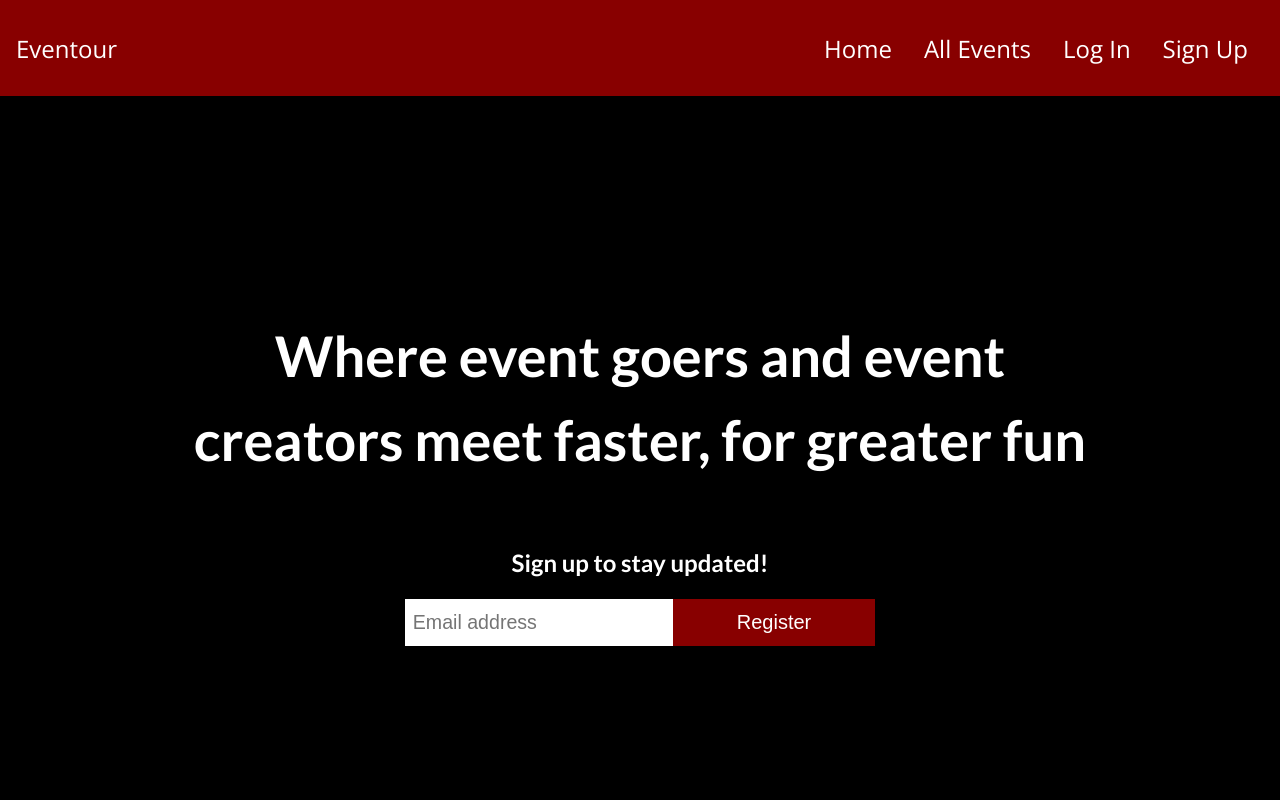
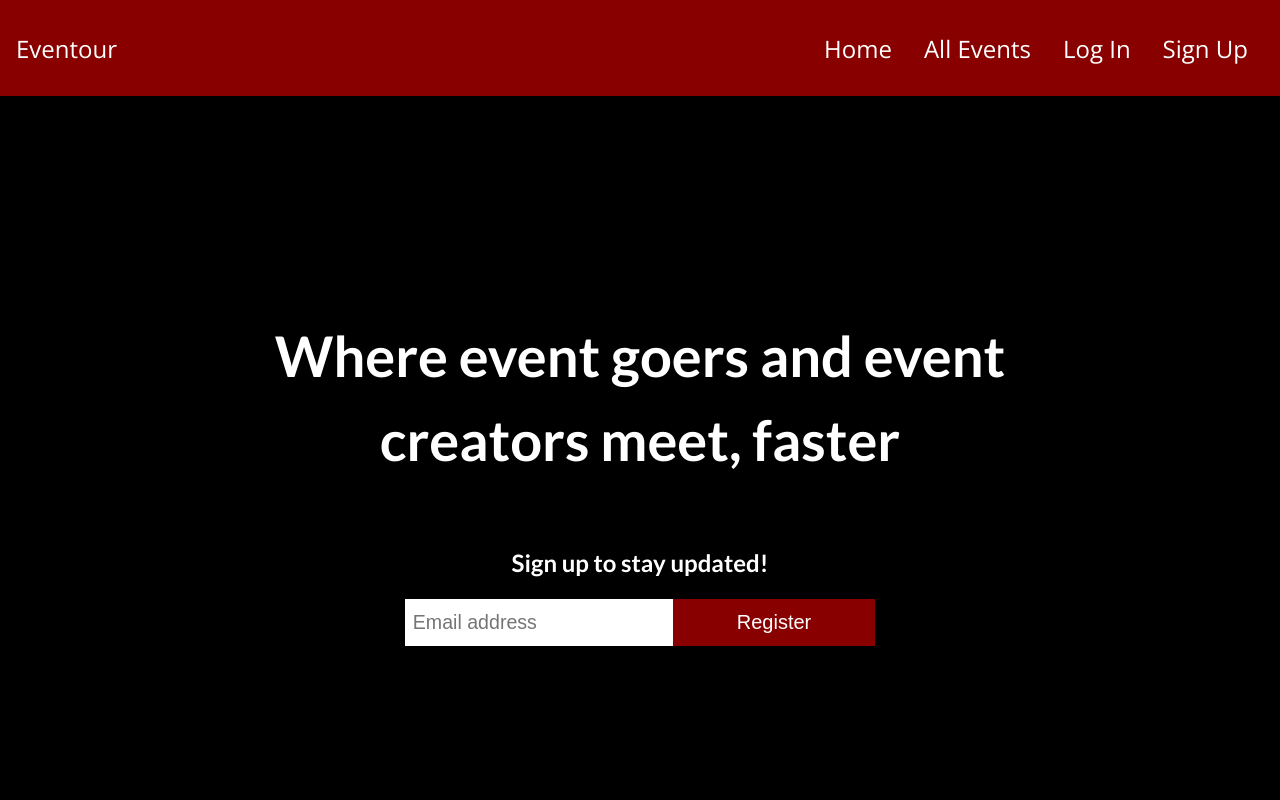
Before and after one commit to Chacho104/eventour-app, a Next.js app: page / in a window 1280 px wide. Shown: the top 800 px of the page. Built offline with nearby package versions, Linux system fonts and the light colour scheme; no server answers; the database is empty.

Commit message:
Revise hero h1 content

```diff
--- a/components/layout/hero.js
+++ b/components/layout/hero.js
@@ -5,9 +5,7 @@ function Hero() {
   return (
     <section>
       <div className={classes.hero}>
-        <h1>
-          Where event goers and event creators meet faster, for greater fun
-        </h1>
+        <h1>Where event goers and event creators meet, faster</h1>
         <NewsletterRegistration />
       </div>
     </section>
```
